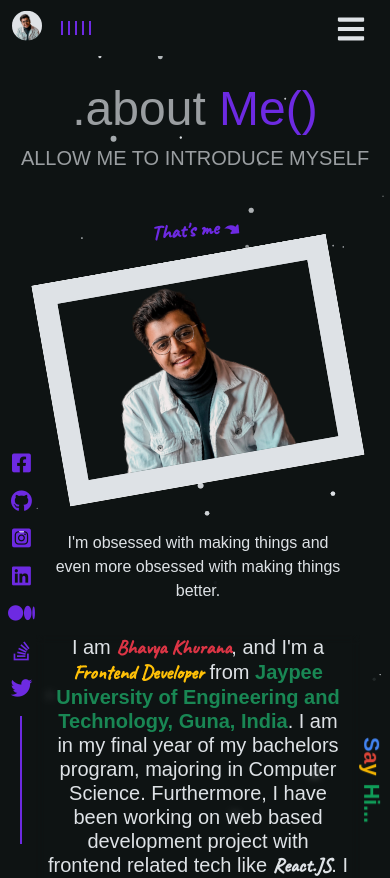
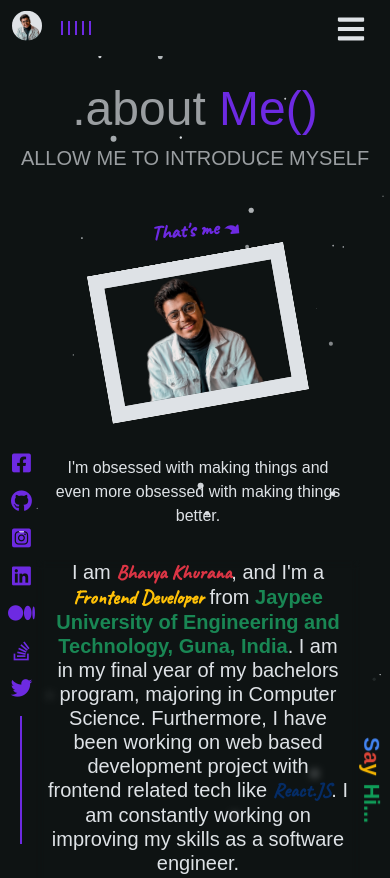
Before and after one commit to TheNewC0der-24/Portfolio, a React (Create React App) app: page /about in a window 390 px wide. Shown: the top 878 px of the page. Built offline with nearby package versions, Linux system fonts and the light colour scheme; a web font is replaced by a local one.

Commit message:
Improve UI for mobile devices

```diff
--- a/src/Components/About/About.jsx
+++ b/src/Components/About/About.jsx
@@ -43,7 +43,7 @@ const About = () => {
           <h5 className='text-center' style={{ color: "#9a9ea1" }}>ALLOW ME TO INTRODUCE MYSELF</h5>
           <div className="container">
             <div className="container d-flex mt-5">
-              <div className="row clearfix mx-auto">
+              <div className={`${styles.row} row mx-auto`}>
                 <div className="col-md-5">
                   <h5 className={`${styles.me} fw-bold mb-3`}>That's me <TiArrowForward className={`${styles.icon} fs-4`} /></h5>
                   <LazyLoadImage delayTime={100} threshold={100} src={about} effect="blur" alt="profile" width={300} className={`${styles.img} mb-5 img-fluid`} />
@@ -58,7 +58,7 @@ const About = () => {
                 <div className={`${styles.mainContent} col-md-7`}>
                   <div className={styles.tag}>&lt;h5&gt;</div>
                   <h5>
-                    I am <span className={`${styles.main} text-danger`}>Bhavya Khurana</span>, and I'm a <span className={`${styles.main} text-warning`}>Frontend Developer</span> from <span className='text-success fw-bold'>Jaypee University of Engineering and Technology, Guna, India</span>. I am in my final year of my bachelors program, majoring in Computer Science. Furthermore, I have been working on web based development project with frontend related tech like <span className={`${styles.main} bs-info-text`}>React.JS</span>. I am constantly working on improving my skills as a software engineer.
+                    I am <span className={`${styles.main} text-danger`}>Bhavya Khurana</span>, and I'm a <span className={`${styles.main} text-warning`}>Frontend Developer</span> from <span className='text-success fw-bold'>Jaypee University of Engineering and Technology, Guna, India</span>. I am in my final year of my bachelors program, majoring in Computer Science. Furthermore, I have been working on web based development project with frontend related tech like <span className={`${styles.main} text-primary-emphasis`}>React.JS</span>. I am constantly working on improving my skills as a software engineer.
                   </h5>
                   <h5>
                     I am an incessant learner and a keen observer. Always ready to learn something new and enjoy bringing new ideas to life. I believe everything is an Art when we put our consciousness.
--- a/src/Components/About/About.module.css
+++ b/src/Components/About/About.module.css
@@ -30,7 +30,6 @@
 .main {
     font-family: 'Caveat', cursive;
     font-weight: bold;
-    /* border-bottom: 3px solid #6d2ae2; */
 }
 
 .tag {
@@ -105,9 +104,20 @@
     color: #dee2e6;
 }
 
+@media (max-width: 991.5px) and (min-width: 767.5px) {
+    .img {
+        width: 225px;
+    }
+}
+
 @media (max-width: 767.5px) {
     .container {
         text-align: center;
+    }
+
+    .row {
+        margin-left: 0 !important;
+        margin-right: 0 !important;
     }
 
     .mainContent {
@@ -118,3 +128,9 @@
         display: none;
     }
 }
+
+@media (max-width: 449.5px) {
+    .img {
+        width: 200px;
+    }
+}
```
